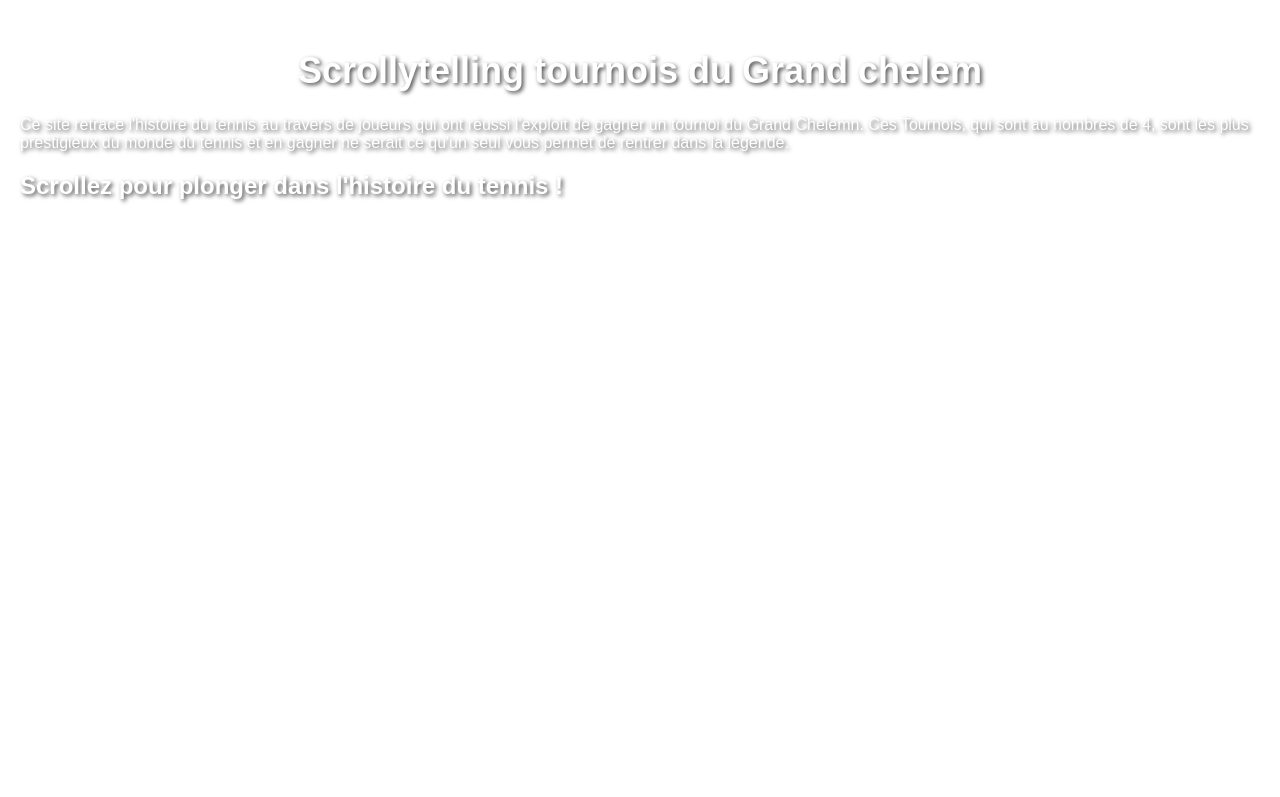
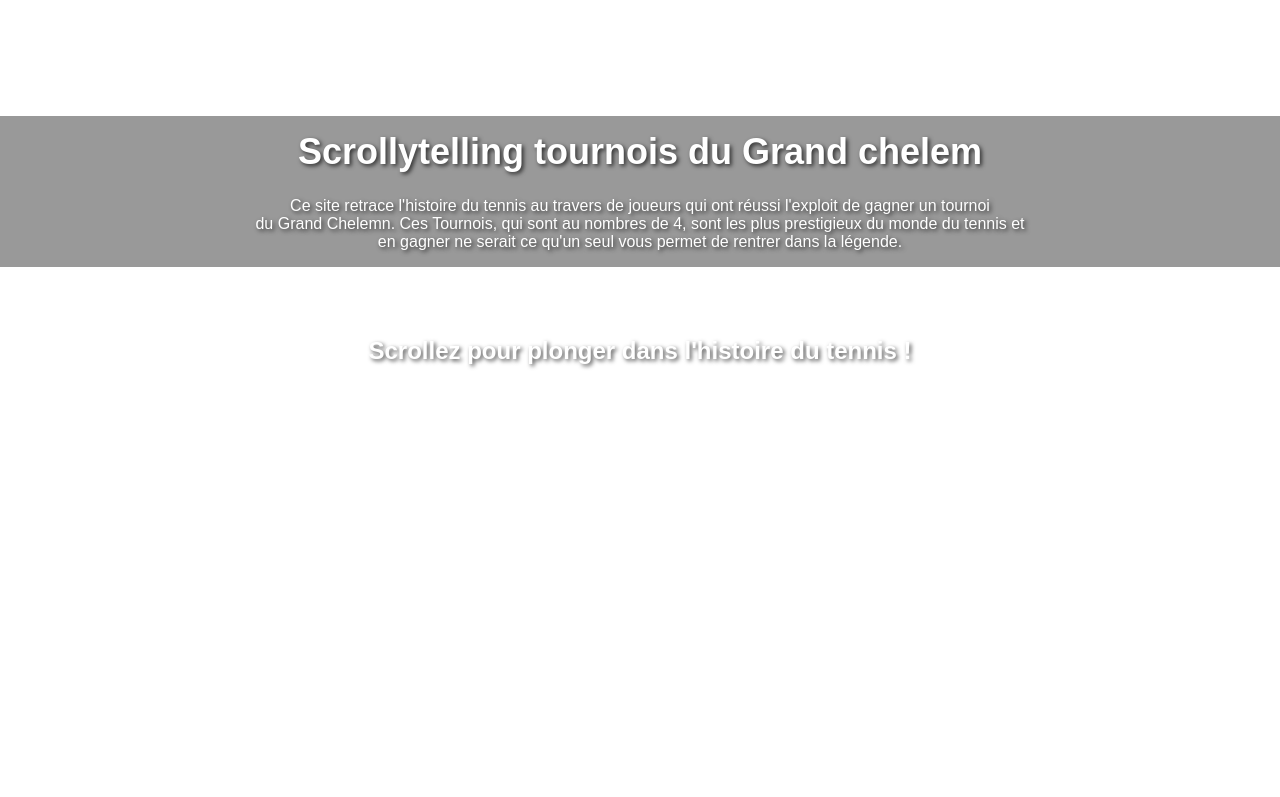
Before and after one commit to NielsMinssen/GrandSlamChampions, a plain HTML site: page index.html in a window 1280 px wide. Shown: the top 797 px of the page. Drawn offline with nearby package versions, Linux system fonts and the light colour scheme; no server answers; a script that the page names is missing.

Commit message:
styling arriving page

```diff
--- a/index.html
+++ b/index.html
@@ -18,11 +18,9 @@
         <div class="header">
             <div class="header-text">
                 <h1>Scrollytelling tournois du Grand chelem</h1>
-                <p> Ce site retrace l'histoire du tennis au travers
-                    de joueurs qui ont réussi l'exploit de gagner un
-                    tournoi du Grand Chelemn. Ces Tournois, qui sont au nombres de 4,
-                    sont les plus prestigieux du monde du tennis et en gagner ne
-                    serait ce qu'un seul vous permet de rentrer dans la légende.
+                <p> Ce site retrace l'histoire du tennis au travers de joueurs qui ont réussi l'exploit de gagner un tournoi<br>
+                    du Grand Chelemn. Ces Tournois, qui sont au nombres de 4, sont les plus prestigieux du monde du tennis et<br>
+                             en gagner ne serait ce qu'un seul vous permet de rentrer dans la légende.
                 </p>
             </div>
             <div class="box-arrow">
--- a/style.css
+++ b/style.css
@@ -55,10 +55,27 @@ body {
 }
 
 .header {
-    padding: 20px;
-    flex: 1;
     color: rgb(255, 255, 255);
     text-shadow: 2px 2px 4px rgba(0, 0, 0, 0.7);
+    text-align: center;
+    width: 100%;
+    display: flex;
+    justify-content: center; /* This will center the child elements */
+    flex-direction: column;
+
+}
+
+.header-text{
+    background-color: rgba(0, 0, 0, 0.4);
+}
+
+.box-arrow{
+    display: flex;
+    justify-content: center;
+    flex-direction: column;
+    text-align: center;
+    align-items: center;
+    margin-top: 50px;
 }
 
 .chart-section {
@@ -79,7 +96,7 @@ body {
 h1 {
     text-align: center;
     /* Centers the title on the page */
-    margin-top: 30px;
+    margin-top: 15px;
     /* Adds space above the title */
     font-size: 36px;
     /* Sets the size of the title */
@@ -93,4 +110,10 @@ h1 {
     background-position: center;
     background-repeat: no-repeat;
     min-height: 100vh; /* This will ensure that the div takes up at least the full viewport height */
+    display: flex;
+    justify-content: center; /* This will center the child elements */
 }
+
+#down-arrow {
+    width: 300px;
+    height: 300px;  }
```
